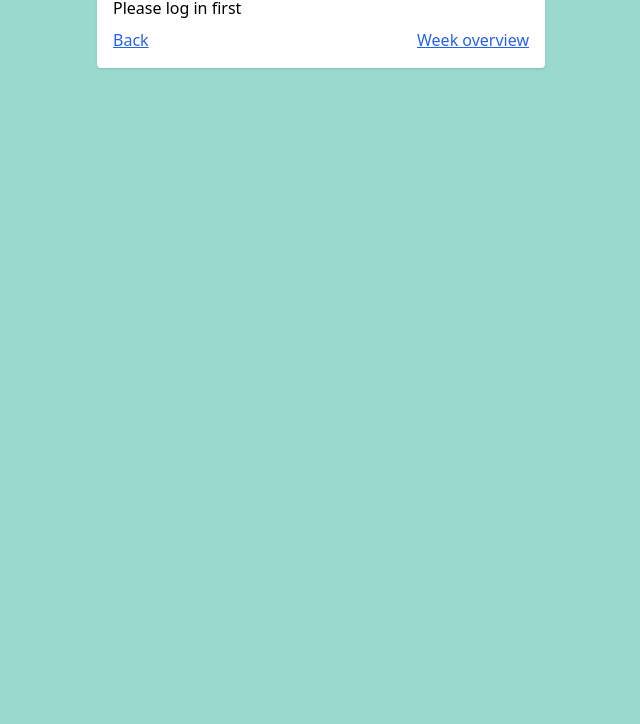
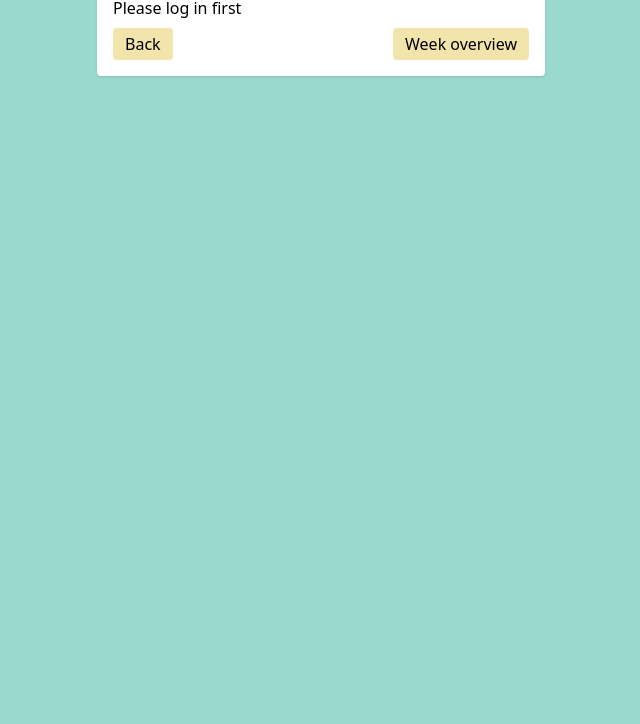
Before and after one commit to borhae/choreapp, a website: page client/all.html in a window 1280 px wide. Shown: the part 76-800 px from the top of the page, without its empty margins (319-959 px from the left). Drawn offline with nearby package versions, Linux system fonts and the light colour scheme.

Commit message:
Style navigation links and update README

```diff
--- a/client/all.html
+++ b/client/all.html
@@ -23,8 +23,8 @@
     <h1 class="text-2xl font-bold mb-2">All Chore Logs</h1>
     <ul id="all-logs" class="list-none pl-0 mb-2"></ul>
     <div class="flex justify-between">
-      <a href="index.html" class="text-blue-600 underline">Back</a>
-      <a href="week.html" class="text-blue-600 underline">Week overview</a>
+      <a href="index.html" class="bg-p604 text-black rounded px-3 py-1 no-underline">Back</a>
+      <a href="week.html" class="bg-p604 text-black rounded px-3 py-1 no-underline">Week overview</a>
     </div>
   </div>
   <script>
```
Also changed, not shown: client/index.html (+2 -2 lines), client/week.html (+1 -1 lines), README.md.
